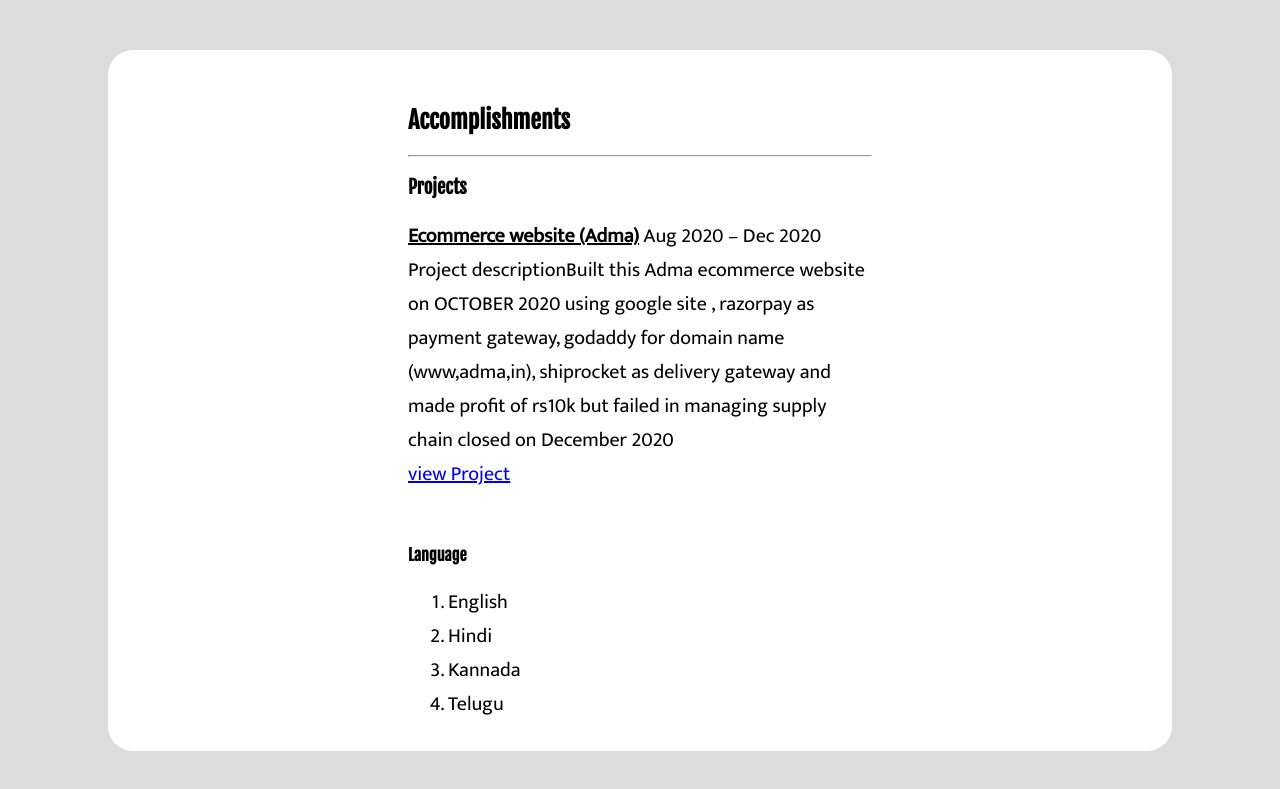
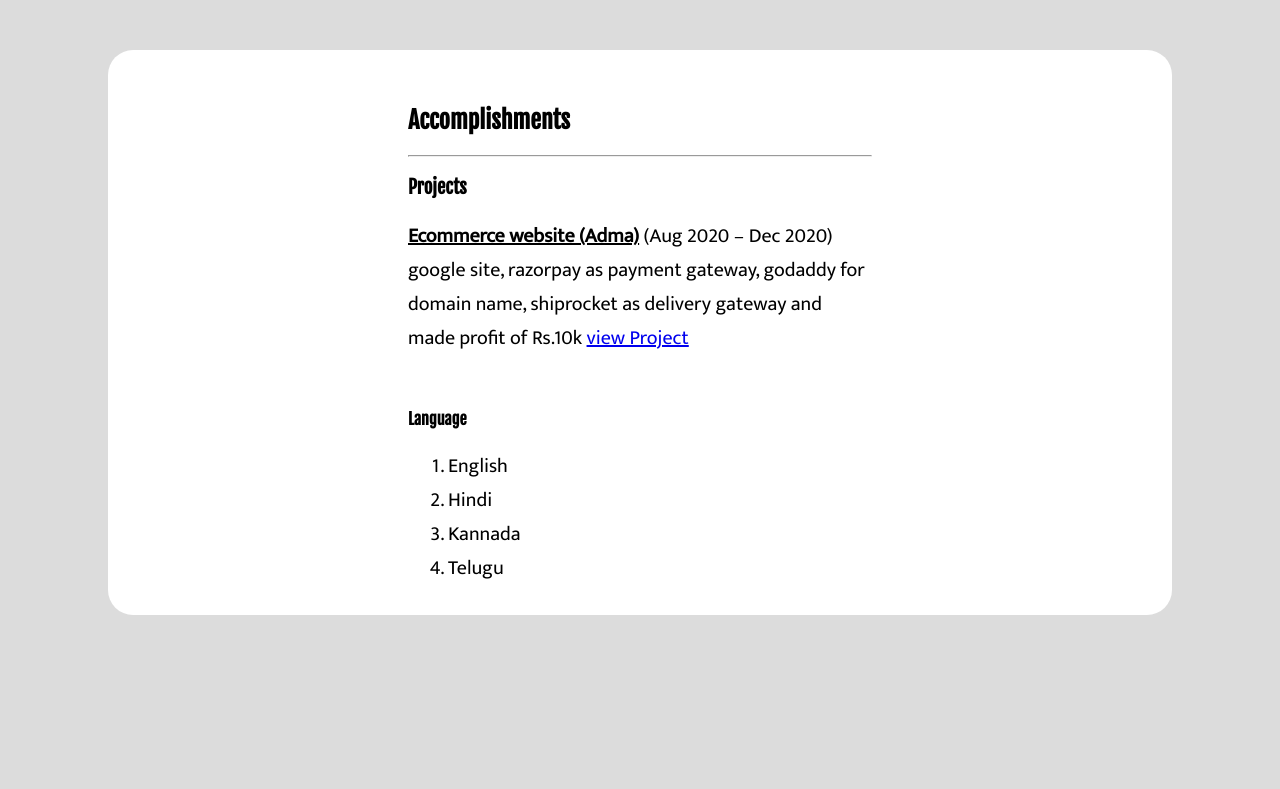
Before and after one commit to Aditya-s-patil/portfolio, a plain HTML site: page index.html in a window 1280 px wide. Shown: the part 1767-2556 px from the top of the page. After the commit the page ends 2432 px from the top, so only its background shows below. Drawn offline with nearby package versions, Linux system fonts and the light colour scheme.

Commit message:
Update index.html

```diff
--- a/index.html
+++ b/index.html
@@ -181,17 +181,12 @@
         </div>
         <div class="box2">
         <h2 class="head" id="accomplishment" style="padding-top: 30px;">Accomplishments</h2><hr><h3 class="head">Projects</h3>
-        <p class="font2"> <b><u>Ecommerce website (Adma)</u></b> Aug 2020 – Dec 2020
-
-                Project descriptionBuilt this Adma ecommerce website on OCTOBER 2020 using
-                google site ,
+        <p class="font2"> <b><u>Ecommerce website (Adma)</u></b> (Aug 2020 – Dec 2020)
+                google site,
                 razorpay as payment gateway,
-                godaddy for domain name (www,adma,in),
+                godaddy for domain name,
                 shiprocket as delivery gateway
-                and made profit of rs10k
-                but failed in managing supply chain
-                closed on December 2020<br>
-
+                and made profit of Rs.10k
                 <a href="https://sites.google.com/view/admastyle/home">view Project</a>
         </p><br><p class="head"><b>Language</b></p><ol class="font2">
             <li>English</li>
```
